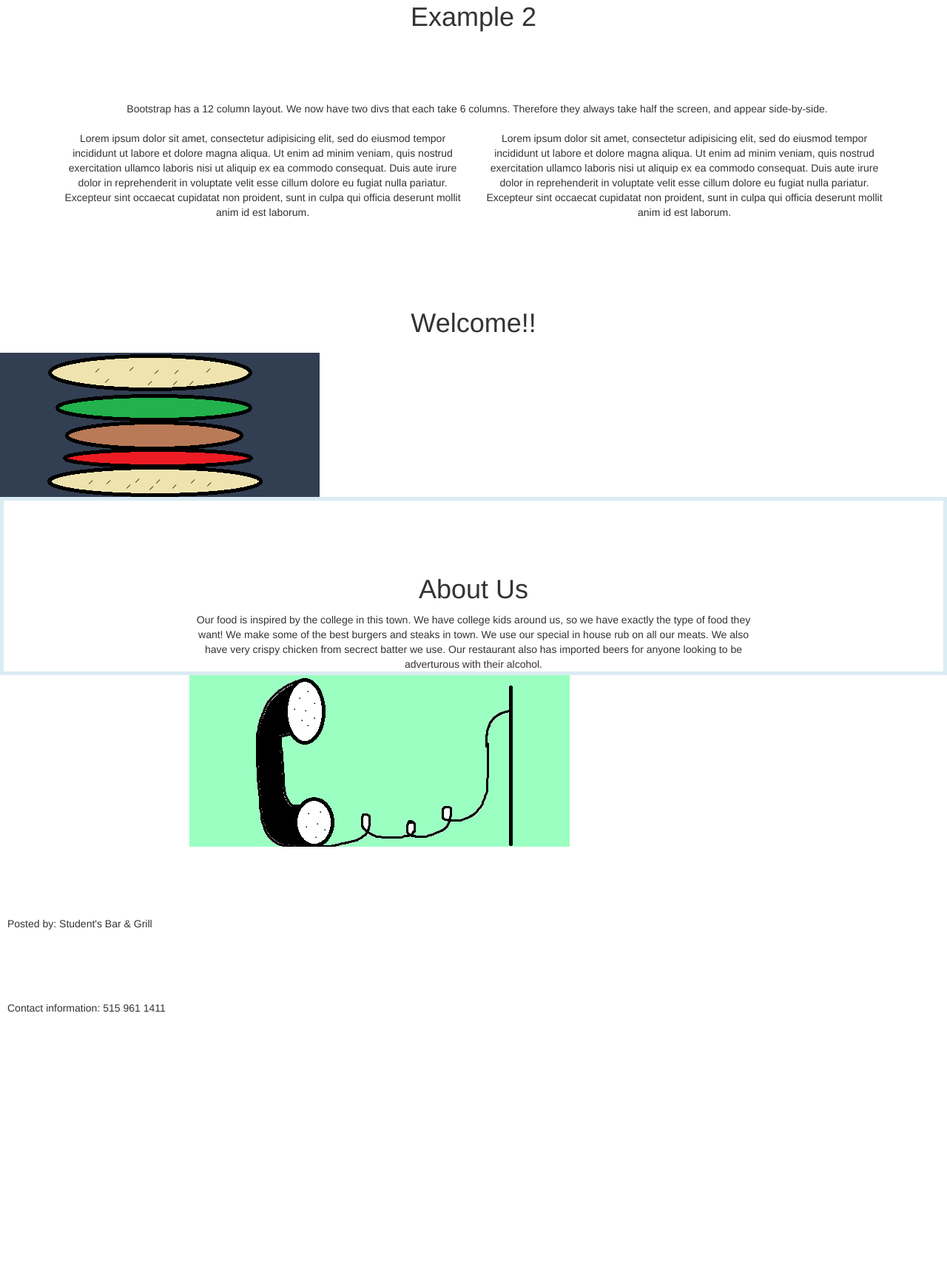
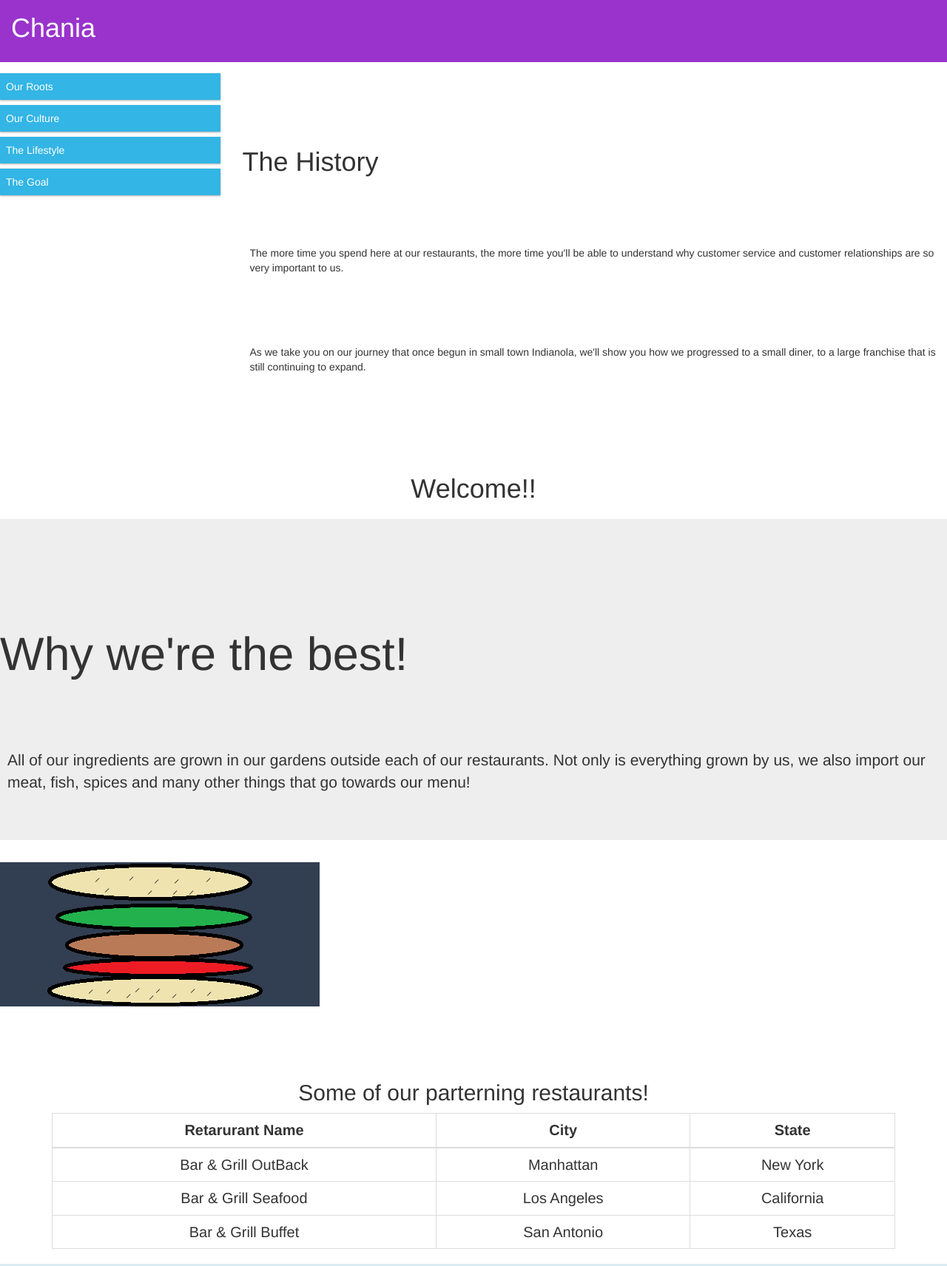
Before and after one commit to tuckerbluml/student_restaurant, a plain HTML site: page student_bar&_grill/index.html in a window 1280 px wide. Shown: the part 97-1809 px from the top of the page at 74% size. Before the commit the page ends 1480 px from the top, so only its background shows below. Drawn offline with nearby package versions, Linux system fonts and the light colour scheme; files that its build step writes are made by us from their sources.

Commit message:
Boostrap Assignment

```diff
--- a/css/custom_assignment.css
+++ b/css/custom_assignment.css
@@ -8,8 +8,57 @@ p {
 
 }
 
-h1, .h1 {
+h1, .h1, h2, .h2, h3, .h3 {
   margin-top: 100px;
   margin-bottom: 11px;
 
 }
+
+.alert-warning {
+  background-image: linear-gradient(to bottom,#f44242 0, #f44242 100%);
+}
+
+.row::after {
+    content: "";
+    clear: both;
+    display: table;
+}
+[class*="col-"] {
+    float: left;
+    padding: 15px;
+}
+.col-1 {width: 8.33%;}
+.col-2 {width: 16.66%;}
+.col-3 {width: 25%;}
+.col-4 {width: 33.33%;}
+.col-5 {width: 41.66%;}
+.col-6 {width: 50%;}
+.col-7 {width: 58.33%;}
+.col-8 {width: 66.66%;}
+.col-9 {width: 75%;}
+.col-10 {width: 83.33%;}
+.col-11 {width: 91.66%;}
+.col-12 {width: 100%;}
+html {
+    font-family: "Lucida Sans", sans-serif;
+}
+.header {
+    background-color: #9933cc;
+    color: #ffffff;
+    padding: 15px;
+}
+.menu ul {
+    list-style-type: none;
+    margin: 0;
+    padding: 0;
+}
+.menu li {
+    padding: 8px;
+    margin-bottom: 7px;
+    background-color: #33b5e5;
+    color: #ffffff;
+    box-shadow: 0 1px 3px rgba(0,0,0,0.12), 0 1px 2px rgba(0,0,0,0.24);
+}
+.menu li:hover {
+    background-color: #0099cc;
+}
--- a/student_bar&_grill/index.html
+++ b/student_bar&_grill/index.html
@@ -80,37 +80,37 @@
         text-align: center;
         border-bottom: 1px solid #ddd;
       }
+
     </style>
   </head>
 
   <body>
 
-    <!-- Main content -->
-    <div class="container">
-        <h1>Example 2</h1>
+      <!-- Main content -->
+      <div class="header">
+      <h1>Chania</h1>
+      </div>
 
-        <p>Bootstrap has a 12 column layout. We now have two divs that each take
-        6 columns. Therefore they always take half the screen, and appear
-        side-by-side.</p>
+      <div class="row">
 
-        <div class="mycolor col-xs-6">
-        Lorem ipsum dolor sit amet, consectetur adipisicing elit, sed do eiusmod
-        tempor incididunt ut labore et dolore magna aliqua. Ut enim ad minim veniam,
-        quis nostrud exercitation ullamco laboris nisi ut aliquip ex ea commodo
-        consequat. Duis aute irure dolor in reprehenderit in voluptate velit esse
-        cillum dolore eu fugiat nulla pariatur. Excepteur sint occaecat cupidatat non
-        proident, sunt in culpa qui officia deserunt mollit anim id est laborum.
-        </div>
+      <div class="col-xs-3 menu">
+      <ul>
+      <li>Our Roots</li>
+      <li>Our Culture</li>
+      <li>The Lifestyle</li>
+      <li>The Goal</li>
+      </ul>
+      </div>
 
-        <div class="mycolor col-xs-6">
-        Lorem ipsum dolor sit amet, consectetur adipisicing elit, sed do eiusmod
-        tempor incididunt ut labore et dolore magna aliqua. Ut enim ad minim veniam,
-        quis nostrud exercitation ullamco laboris nisi ut aliquip ex ea commodo
-        consequat. Duis aute irure dolor in reprehenderit in voluptate velit esse
-        cillum dolore eu fugiat nulla pariatur. Excepteur sint occaecat cupidatat non
-        proident, sunt in culpa qui officia deserunt mollit anim id est laborum.
-        </div>
-    </div>
+      <div class="col-xs-9">
+      <h1>The History</h1>
+      <p>The more time you spend here at our restaurants, the more time you'll be able to understand why customer service and customer relationships
+      are so very important to us.</p>
+      <p>As we take you on our journey that once begun in small town Indianola, we'll show you how we progressed to a small diner, to a large franchise
+      that is still continuing to expand.</p>
+      </div>
+      </div>
+
 
     <!-- Navigation Bar -->
     <nav class="navbar navbar-inverse navbar-fixed-top">
@@ -148,6 +148,13 @@
       </div>
     </div>
 
+    <div class="jumbotron">
+  <h1>Why we're the best!</h1>
+  <p>All of our ingredients are grown in our gardens outside each of our restaurants. Not only is everything grown
+  by us, we also import our meat, fish, spices and many other things that go towards our menu!</p>
+    </div>
+    <div class="container">
+</div>
     <!-- dont use this for now
     <div class="container">
 
@@ -168,6 +175,36 @@
         </a>
       </div>
 
+      <div class="container">
+  <h2>Some of our parterning restaurants!</h2>
+  <table class="table table-bordered">
+    <thead>
+      <tr>
+        <th>Retarurant Name</th>
+        <th>City</th>
+        <th>State</th>
+      </tr>
+    </thead>
+    <tbody>
+      <tr>
+        <td>Bar &amp; Grill OutBack</td>
+        <td>Manhattan</td>
+        <td>New York</td>
+      </tr>
+      <tr>
+        <td>Bar &amp; Grill Seafood</td>
+        <td>Los Angeles</td>
+        <td>California</td>
+      </tr>
+      <tr>
+        <td>Bar &amp; Grill Buffet</td>
+        <td>San Antonio</td>
+        <td>Texas</td>
+      </tr>
+    </tbody>
+  </table>
+</div>
+
       <div id="about">
       	<h1>About Us</h1>
         <div class="text-container">
@@ -181,6 +218,25 @@
 
     </div>
 
+    <form>
+  <div class="form-group">
+    <label for="email">Email address:</label>
+    <input type="email" class="form-control" id="email">
+  </div>
+  <div class="form-group">
+    <label for="pwd">Password:</label>
+    <input type="password" class="form-control" id="pwd">
+  </div>
+  <div class="checkbox">
+    <div class="alert alert-warning">
+      <strong>Warning!</strong> Are you sure you want to be rememebered?
+    </div>
+    <label><input type="checkbox"> Remember me</label>
+  </div>
+  <button type="submit" class="btn btn-default">Submit</button>
+</form>
+
+
     <footer>
       <p>Posted by: Student's Bar &amp; Grill</p>
       <p>Contact information: 515 961 1411</p>
```
Also changed, not shown: student_bar&_grill/about.html (+1 -0 lines), student_bar&_grill/menu.html (+1 -12 lines).
